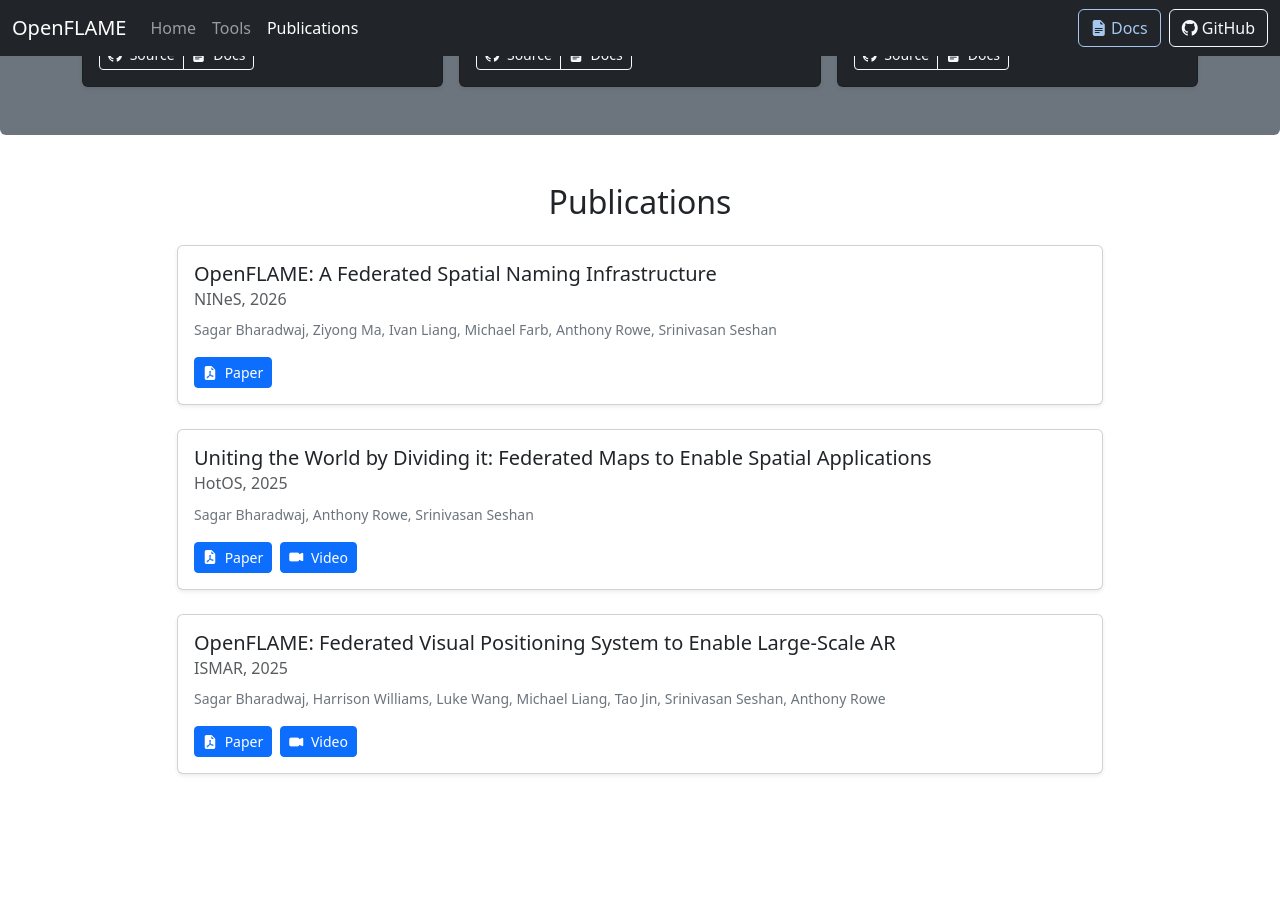
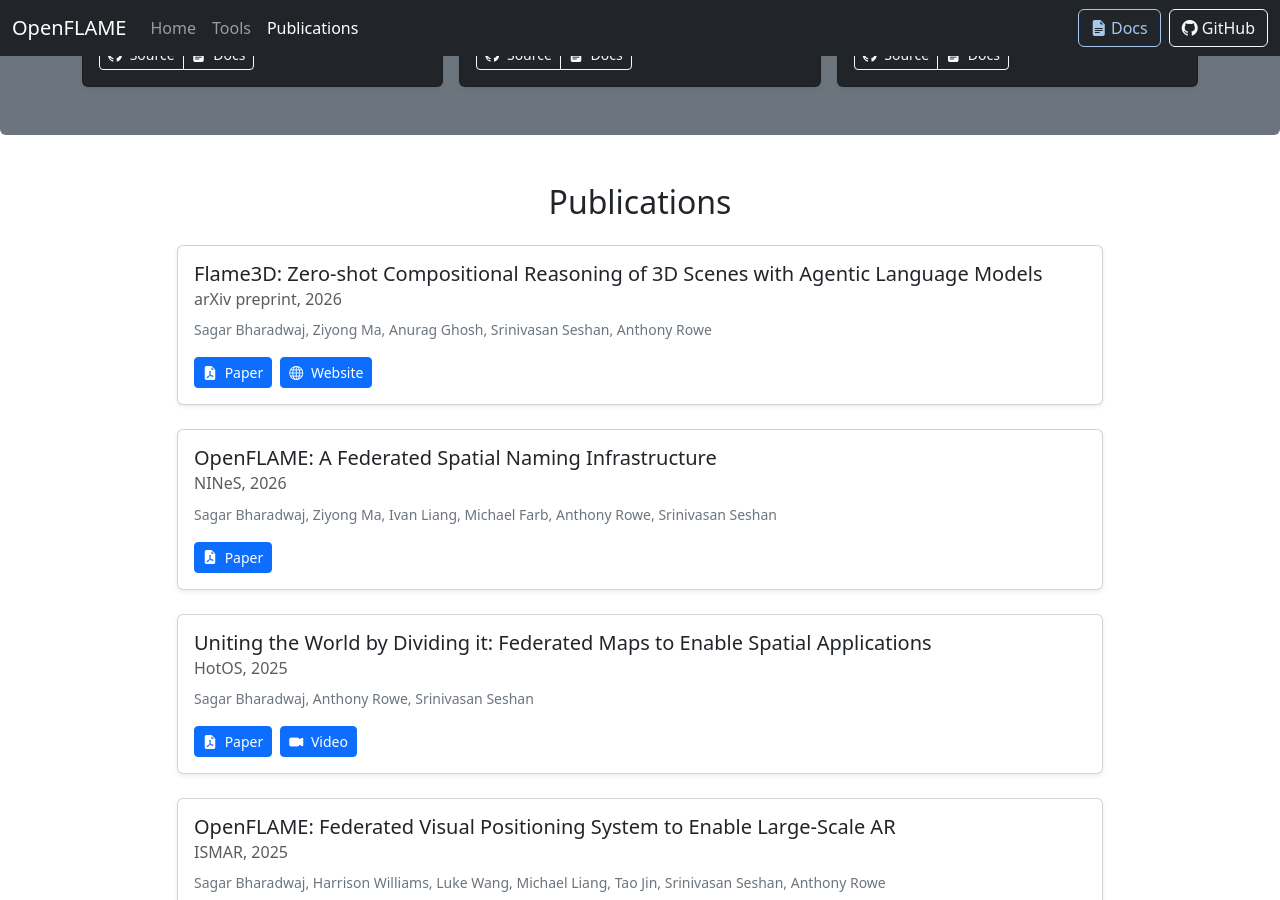
Before and after one commit to openflam/openflam.github.io, a Jekyll site: the page built from index.md, in a window 1280 px wide and 900 px high, scrolled down 1419 px. Built offline with Jekyll 4.4.1, drawn with Linux system fonts in a browser that asks for light colours; nearby versions of some CDN libraries; before the commit the page ends 2265 px from its top, so only the background shows below that.

Commit message:
Add flame3d paper

```diff
--- a/_data/publications.yml
+++ b/_data/publications.yml
@@ -1,3 +1,9 @@
+- title: "Flame3D: Zero-shot Compositional Reasoning of 3D Scenes with Agentic Language Models"
+  authors: "Sagar Bharadwaj, Ziyong Ma, Anurag Ghosh, Srinivasan Seshan, Anthony Rowe"
+  paper_url: "https://arxiv.org/pdf/2605.09218"
+  website_url: "https://www.open-flame.com/flame3d/"
+  venue: "arXiv preprint, 2026"
+
 - title: "OpenFLAME: A Federated Spatial Naming Infrastructure"
   authors: "Sagar Bharadwaj, Ziyong Ma, Ivan Liang, Michael Farb, Anthony Rowe, Srinivasan Seshan"
   paper_url: "https://nines-conference.org/papers/p020-Bharadwaj.pdf"
```
